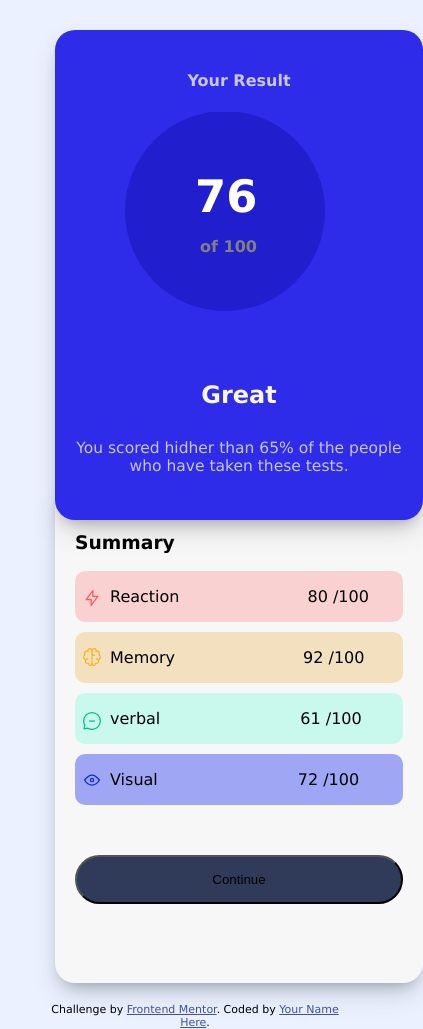
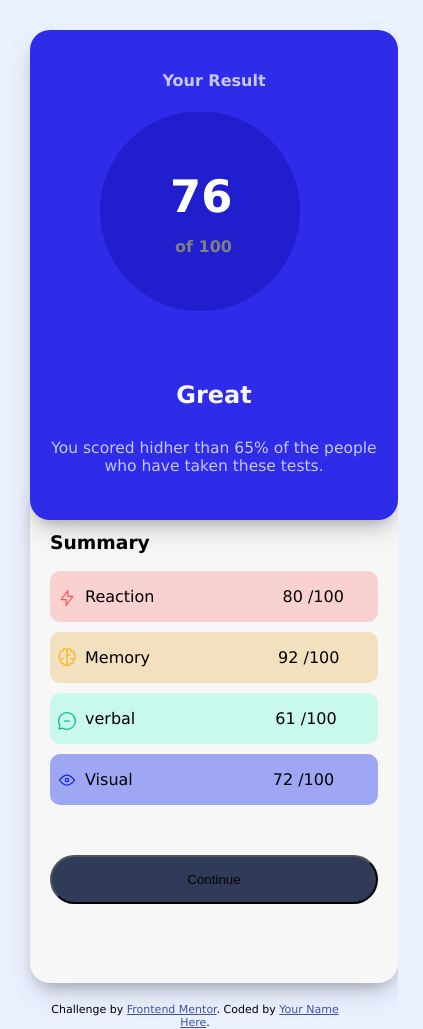
Before and after one commit to Chima22/-results-summary-component-main, a plain HTML site: page index.html in a window 390 px wide. Shown: the whole page, 423 px wide, since content can reach past the window. Drawn offline with Linux system fonts and the light colour scheme.

Commit message:
Update style.css

```diff
--- a/style.css
+++ b/style.css
@@ -187,14 +187,14 @@
         .grid> .card:nth-child(1){
             padding: 20px;
             margin-top: 30px;
-             margin-left: 10px;
+             margin-left: -15px;
              position: relative;
              z-index:1;
 
         }
         .grid> .card:nth-child(2){
             margin-top: -27px;
-            margin-left: 10px;
+            margin-left: -15px;
             padding: 20px 20px;
             margin-bottom: 20px;
             border-top-right-radius: 0 ;
```
